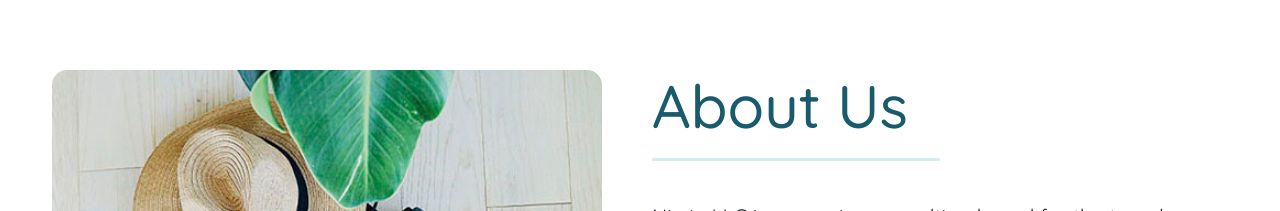
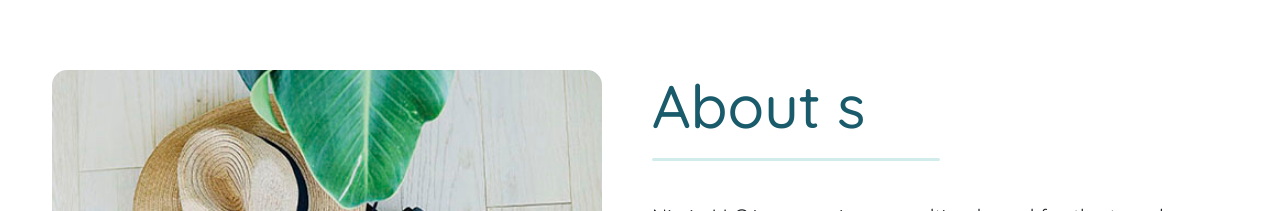
Before and after one commit to CaballeroFranco/Nirsin-LLC, a React (Create React App) app: page / in a window 1280 px wide. Shown: the part 407-618 px from the top of the page. Built offline with nearby package versions, Linux system fonts and the light colour scheme.

Commit message:
Error Compilacion

```diff
--- a/package.json
+++ b/package.json
@@ -21,12 +21,6 @@
     "test": "react-scripts test",
     "eject": "react-scripts eject"
   },
-  "eslintConfig": {
-    "extends": [
-      "react-app",
-      "react-app/jest"
-    ]
-  },
   "browserslist": {
     "production": [
       ">0.2%",
--- a/src/components/AboutUs.js
+++ b/src/components/AboutUs.js
@@ -19,7 +19,7 @@ const AboutUs = () => {
           <div className="col-6 container-article ">
             <article>
               <h2 className="title">
-                About Us{" "}
+                About s{" "}
                 <span>
                   <hr className="line-1" />
                 </span>{" "}
```
